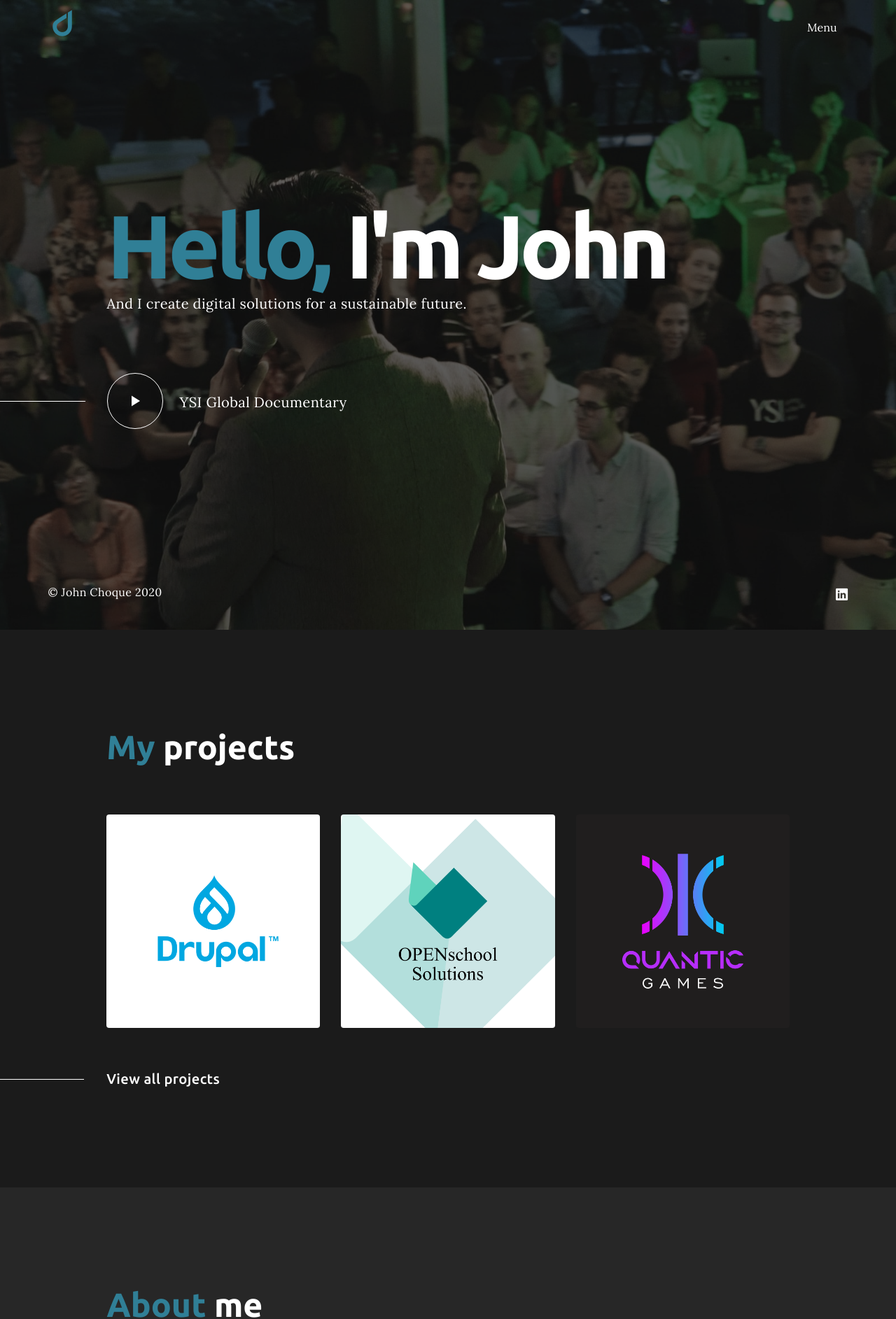
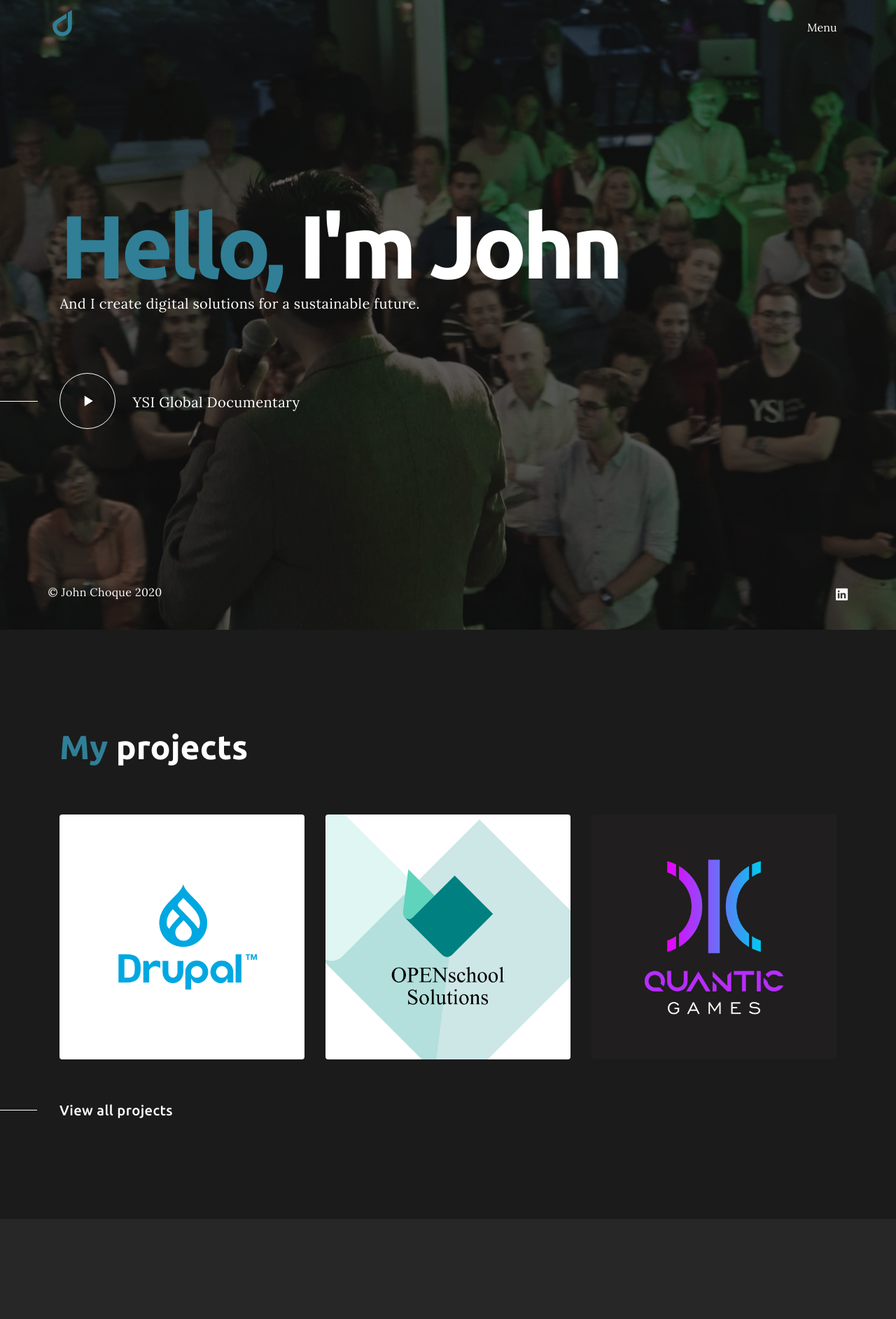
Before and after one commit to thethoughtfulmillennial/thethoughtfulmillennial.github.io, a Jekyll site: the page built from index.html, in a window 1280 px wide. Shown: the top 1885 px of the page at 70% size. Built offline with Jekyll 4.4.1, drawn with Linux system fonts in a browser that asks for light colours; some web fonts are replaced.

Commit message:
Simplifying hmtl, adding gotcha to form.

```diff
--- a/assets/css/style.css
+++ b/assets/css/style.css
@@ -66,7 +66,7 @@
 
 
 html{
-  font-size: 12px;
+  font-size: 14px;
   -webkit-font-smoothing: antialiased;
 }
 
--- a/index.html
+++ b/index.html
@@ -56,8 +56,6 @@
 			<div class="section-bg mask" style="background-image:url(assets/images/bg/main.jpg);"></div>
 			<div class="scrollable-content">
 				<div class="vertical-centred">
-					<div class="boxed boxed-inner">
-						<div class="boxed">
 					<div class="container">
 						<div class="intro">
 							<div class="row">
@@ -65,11 +63,8 @@
 									<h1 class="display-2 text-white page-title"><span class="text-primary">Hello,</span>
 										I'm John</h1>
 									<p class="lead">And I create digital solutions for a sustainable future.</p>
-											<a class="popup-youtube"
-												href="https://www.youtube.com/watch?v=pkLg-LbCo0E"><span
+									<a class="popup-youtube" href="https://www.youtube.com/watch?v=pkLg-LbCo0E"><span
 											class="icon ion-ios-play"></span>YSI Global Documentary</a>
-										</div>
-									</div>
 								</div>
 							</div>
 						</div>
@@ -80,8 +75,6 @@
 	</div>
 	<div class="text-white section portfolio">
 		<div class="vertical-centred section-content">
-			<div class="boxed boxed-inner">
-				<div class="boxed">
 			<div class="container">
 				<h2 class="title mb-5"> <span class="text-primary">My</span> projects</h2>
 				<div class="row justify-content-center portfolio-items">
@@ -94,7 +87,7 @@
 								<img src="{{site.baseurl}}assets/images/project/{{project.thumbnail}}" alt="/"
 									style="width: 100%;position: relative;">
 								<div class="img-overlay text-center">
-											<div class="img-overlay-content">
+									<div class="img-overlay-content px-3">
 										<h5 class="text-white m-0">{{project.title}}</h5>
 										<div>{{project.category}}</div>
 									</div>
@@ -112,17 +105,12 @@
 			</div>
 		</div>
 	</div>
-		</div>
-	</div>
 	<div class="section section-light">
 		<div class="vertical-centred section-content">
-			<div class="boxed boxed-inner">
-				<div class="boxed">
 			<div class="container">
 				<div class="intro">
 					<div class="row align-items-center">
 						<div class="col-12">
-									<h2 class="title"> <span class="text-primary">About</span> me</h2>
 							<p>I am passionate about Sustainable Development and Music. Facilitator and
 								builder
 								on various projects on the industry. Mental health and Gender Equality
@@ -145,8 +131,6 @@
 	</div>
 	<div class="text-white section">
 		<div class="vertical-centred section-content">
-			<div class="boxed boxed-inner">
-				<div class="boxed">
 			<div class="container">
 				<div class="">
 					<h2 class="title mb-5"> <span class="text-primary">My</span> blog</h2>
@@ -172,14 +156,9 @@
 				</div>
 			</div>
 		</div>
-
-			</div>
-		</div>
 	</div>
 	<div id="contact" class="section section-light">
 		<div class="vertical-centred section-content">
-			<div class="boxed boxed-inner">
-				<div class="boxed">
 			<div class="container">
 				<div class="intro overflow-hidden">
 					<div class="row">
@@ -193,25 +172,25 @@
 								</div>
 								<div class="col-md-12">
 									<div class="contact-info">
-												<form action="https://formspree.io/xjvapobr" method="POST"
-													class="js-form" novalidate>
+										<form action="https://formspree.io/xjvapobr" method="POST" class="js-form"
+											novalidate>
 											<div class="row">
 												<div class="form-group col-sm-6">
 													<input type="text" name="name" required placeholder="Name*"
 														aria-required="true">
 												</div>
 												<div class="form-group col-sm-6">
-															<input type="email" name="_replyto" required
-																placeholder="Email*" aria-required="true">
+													<input type="email" name="_replyto" required placeholder="Email*"
+														aria-required="true">
 												</div>
 												<div class="form-group col-sm-12">
-															<input type="text" name="subject"
-																placeholder="Subject (Optional)">
+													<input type="text" name="subject" placeholder="Subject (Optional)">
 												</div>
 												<div class="form-group col-sm-12">
 													<textarea name="message" required placeholder="Message*"
 														aria-required="true"></textarea>
 												</div>
+												<input type="text" name="_gotcha" style="display:none" />
 												<div class="col-sm-12"><button type="submit" class="btn"
 														value="Send">Contact me</button>
 												</div>
@@ -227,5 +206,3 @@
 		</div>
 	</div>
 </div>
-	</div>
-</div>
--- a/projects.html
+++ b/projects.html
@@ -33,7 +33,7 @@
 										<img src="{{site.baseurl}}assets/images/project/{{project.thumbnail}}" alt="/"
 											style="width: 100%;position: relative;">
 										<div class="img-overlay text-center">
-											<div class="img-overlay-content">
+											<div class="img-overlay-content px-3">
 												<h5 class="text-white m-0">{{project.title}}</h5>
 												<div>{{project.category}}</div>
 											</div>
```
Also changed, not shown: other parts of index.html (+1 -3 lines). Lines whose indentation alone changed are shown as unchanged.
